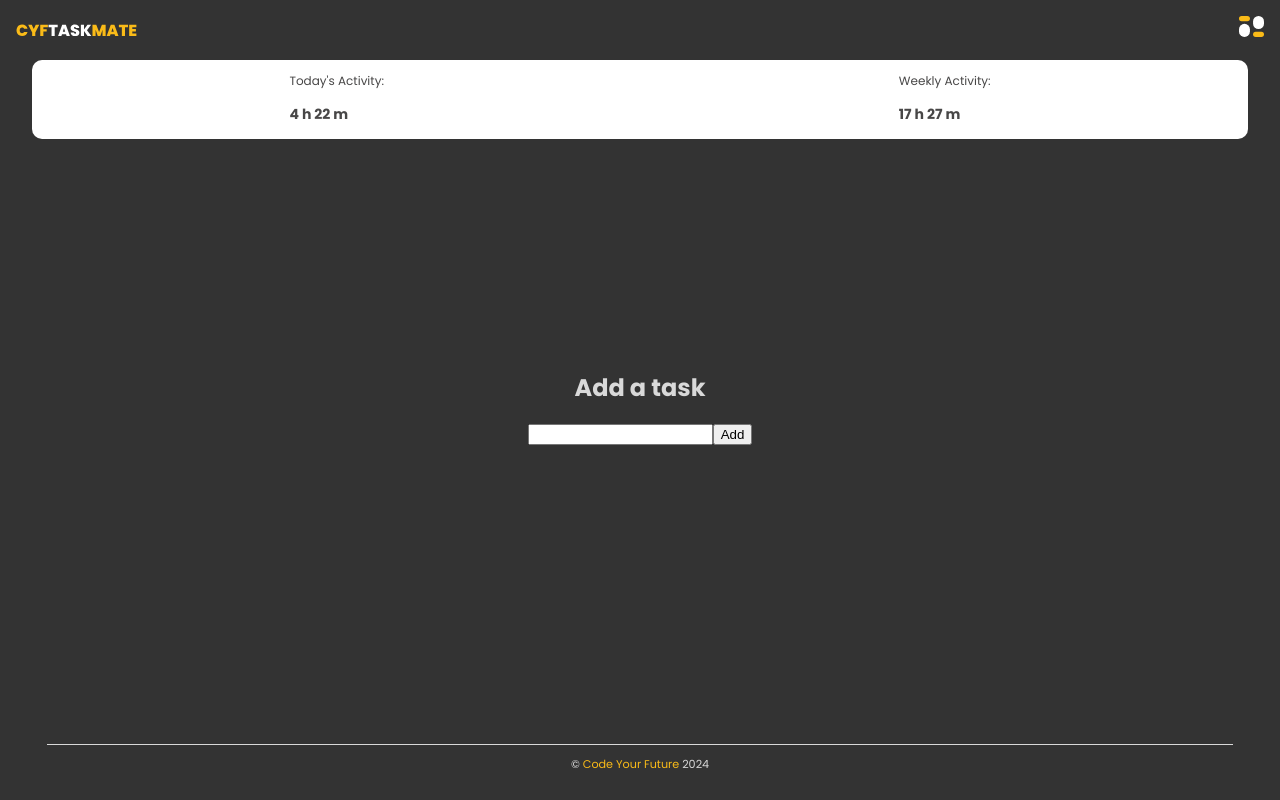
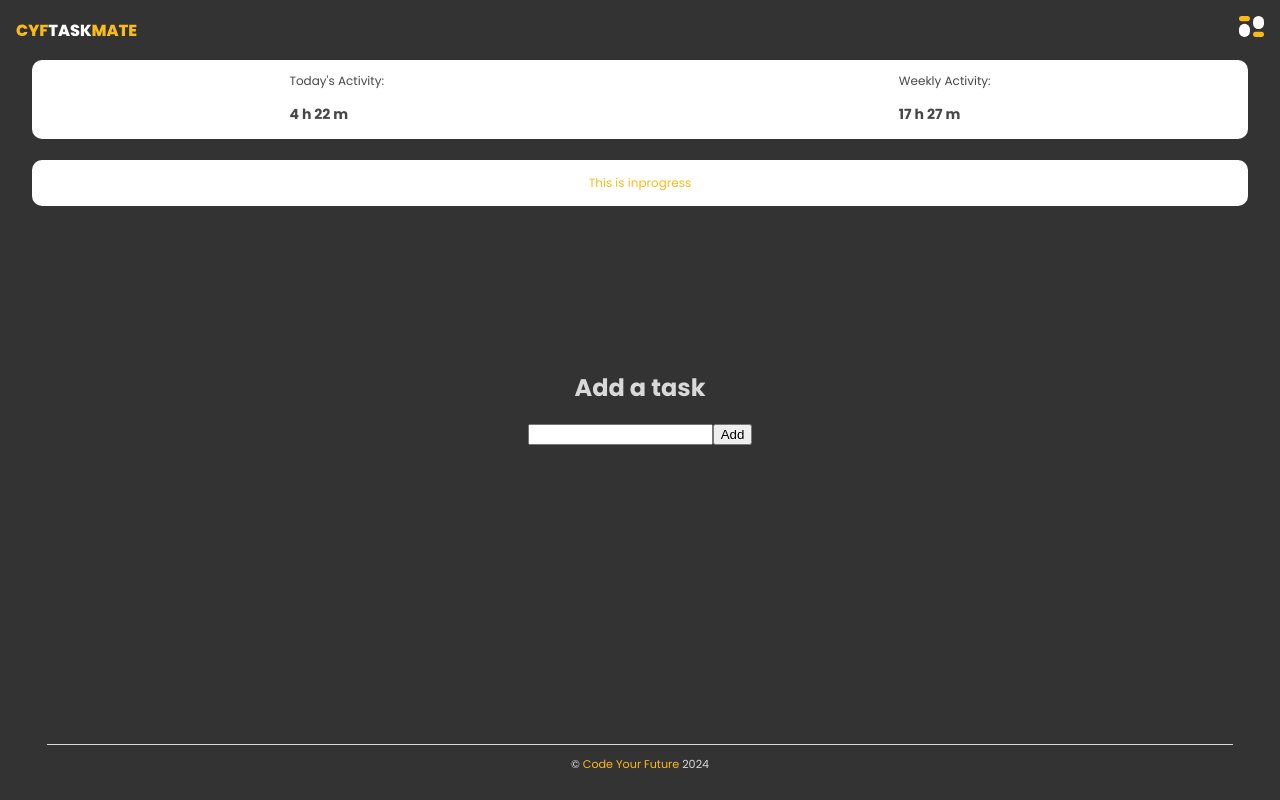
Before and after one commit to Farnooshmo/time-tracker, a React (Create React App) app in the folder client/: page / in a window 1280 px wide. Built offline with nearby package versions, Linux system fonts and the light colour scheme.

Commit message:
Add inprogress component

```diff
--- a/client/src/App.css
+++ b/client/src/App.css
@@ -15,6 +15,7 @@ header {
 	display: flex;
 	justify-content: space-between;
 	align-items: center;
+	order: 1;
 	position: fixed;
 	top: 0;
 	z-index: 1000;
@@ -73,10 +74,28 @@ main {
 	/* Styles for the Add a Task section */
 }
 
+	/* Styles for the In Progress component */
 .in-progress {
-	/* Styles for the In Progress section */
+	width: 95%;
+	margin: 0 auto;
+	display: flex;
+	justify-content: space-around;
+	align-items: flex-start;
+	background-color: #ffffff;
+	box-sizing: border-box;
+	border-radius: 10px;
+	overflow: hidden;
+	font-family: 'Poppins', sans-serif;
+	font-size: 0.75rem;
+	color: #484747;
+	position: fixed;
+	top: 160px;
+	z-index: 1000;
+	border: 2px solid white;
 }
-
+.text{
+	color: #fabb18;
+}
 .todays-graph {
 	/* Styles for Today's Graph section */
 }
--- a/client/src/App.js
+++ b/client/src/App.js
@@ -4,16 +4,21 @@ import InputTodo from './components/InputTodo'
 import Header from './components/Header'
 import Footer from './components/Footer'
 import SummaryActivities from './components/SummaryActivities.js'
+import Inprogress from './components/Inprogress.js'
 
 function App() {
 	return (
 		<Fragment>
+
 			<div className='container'>
-				<Header />
+			<Header />
 				<SummaryActivities />
 				<InputTodo />
+				<Inprogress/>
+				<Footer />
 			</div>
-			<Footer />
+
+
 		</Fragment>
 	)
 }
--- /dev/null
+++ b/client/src/components/Inprogress.js
@@ -0,0 +1,10 @@
+
+const Inprogress = () =>{
+return(
+    <div className='in-progress'>
+        <p className ='text'>This is inprogress</p>
+    </div>
+)
+}
+
+export default Inprogress;
```
